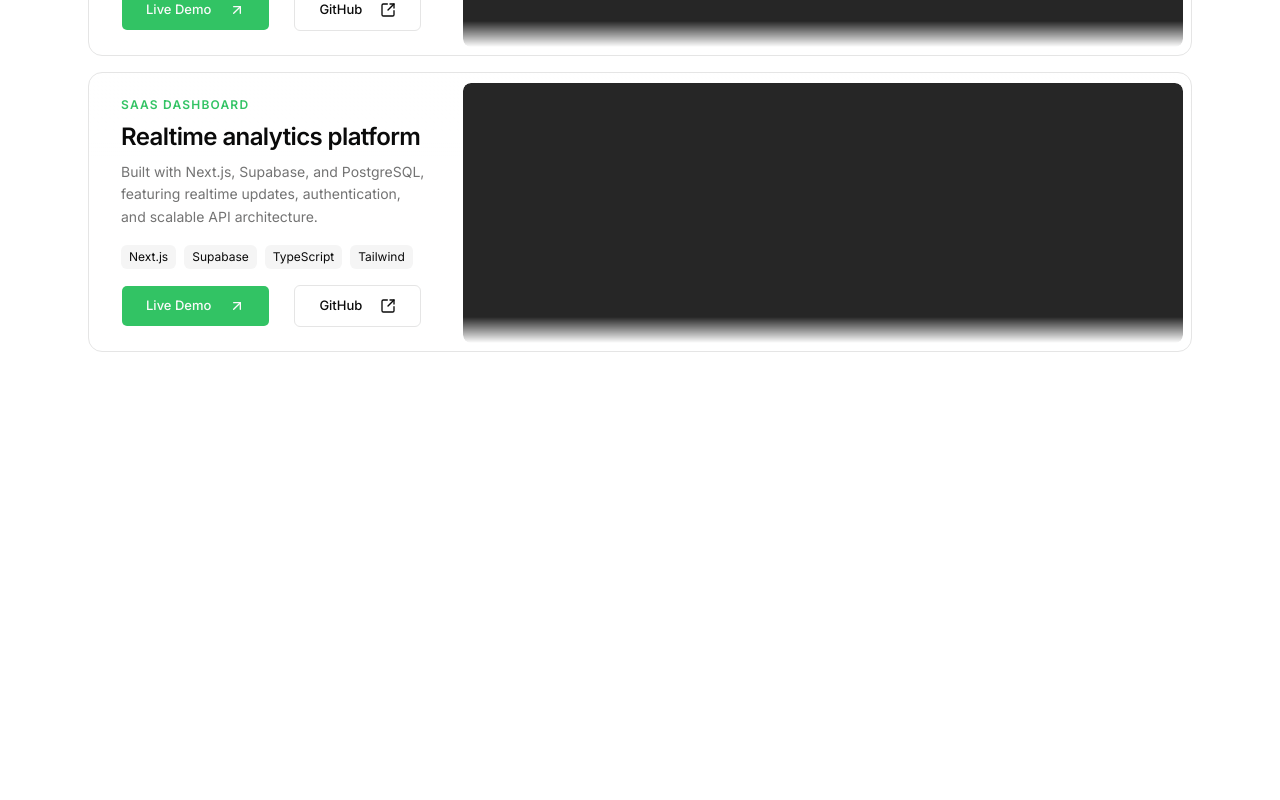
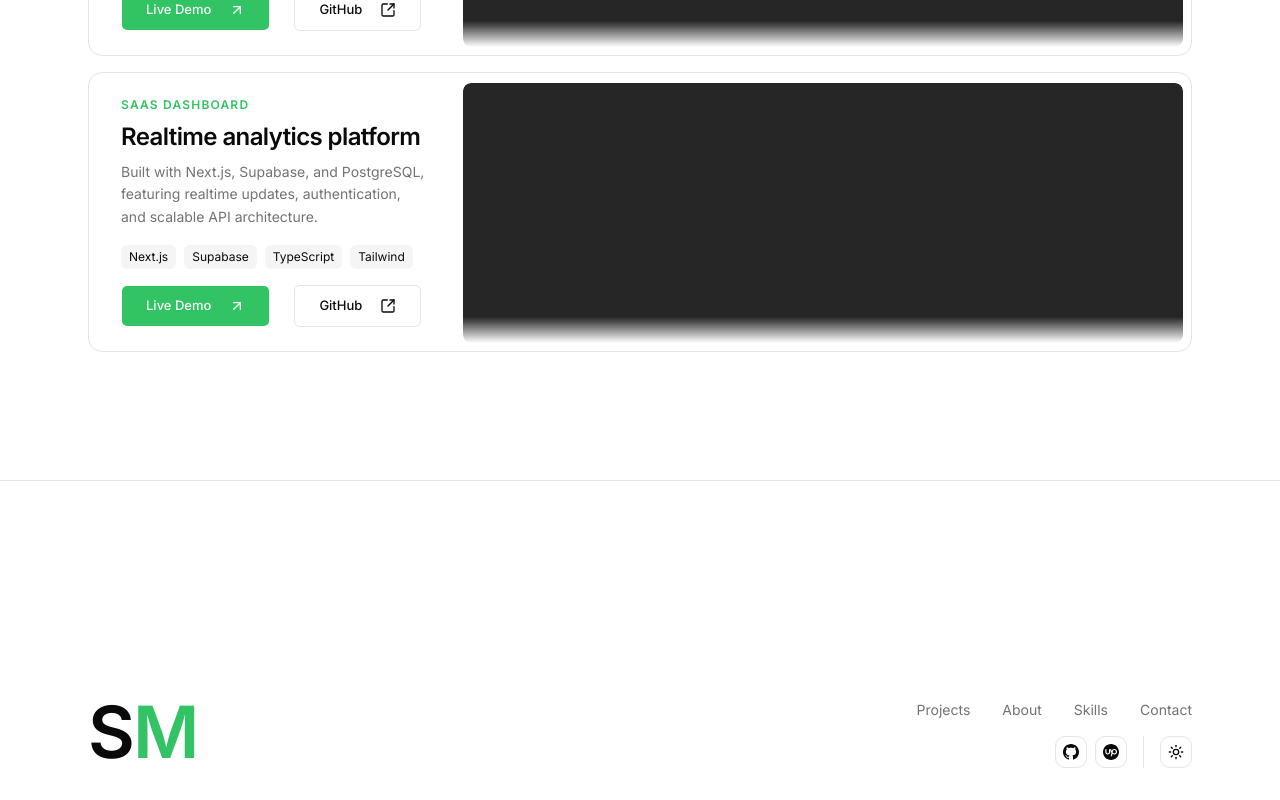
Before and after one commit to svsxn/portfolio, a Next.js app: page / in a window 1280 px wide. Shown: the part 1543-2343 px from the top of the page. Before the commit the page ends 1895 px from the top, so only its background shows below. Built offline with nearby package versions, Linux system fonts and the light colour scheme.

Commit message:
feat: add footer

```diff
--- a/app/layout.tsx
+++ b/app/layout.tsx
@@ -2,7 +2,8 @@ import type { Metadata } from "next";
 import { Inter } from "next/font/google";
 import "./globals.css";
 import { ThemeProvider } from "@/components/theme/theme-provider";
-import { Header } from "@/components/header";
+import { Header } from "@/components/layout/header";
+import Footer from "@/components/layout/footer";
 
 const inter = Inter({
   variable: "--font-inter",
@@ -28,9 +29,8 @@ export default function RootLayout({
       <body className="min-h-full">
         <ThemeProvider attribute="class" defaultTheme="system" enableSystem>
           <Header />
-          {/* px-6 sm:px-12 md:px-24 lg:px-48 xl:px-72 2xl:px-96 */}
-
           <main className="flex flex-1 px-6 mx-auto max-w-6xl">{children}</main>
+          <Footer />
         </ThemeProvider>
       </body>
     </html>
--- /dev/null
+++ b/components/layout/footer/index.tsx
@@ -0,0 +1,20 @@
+import Link from "next/link";
+import { Navbar } from "../header/navbar";
+import { Actions } from "../header/actions";
+
+export default function Footer() {
+  return (
+    <footer className="h-80 bg-card mt-32 border-t">
+      <div className="flex h-full items-end justify-between px-6 py-8 mx-auto md:max-w-6xl">
+        <Link href="#hero" className="text-7xl font-semibold tracking-tight">
+          <span>S</span>
+          <span className="text-primary">M</span>
+        </Link>
+        <div className="flex flex-col items-end gap-4">
+          <Navbar />
+          <Actions />
+        </div>
+      </div>
+    </footer>
+  );
+}
--- a/components/header/actions.tsx
+++ b/components/layout/header/actions.tsx
@@ -1,7 +1,7 @@
 import Link from "next/link";
-import { Button } from "../ui/button";
-import { Separator } from "../ui/separator";
-import { ModeToggle } from "../theme/mode-toggle";
+import { Button } from "../../ui/button";
+import { Separator } from "../../ui/separator";
+import { ModeToggle } from "../../theme/mode-toggle";
 import { links } from "./links";
 
 function IconButton({
--- a/components/header/index.tsx
+++ b/components/layout/header/index.tsx
@@ -5,8 +5,8 @@ import MobileMenu from "./mobile-menu";
 
 export function Header() {
   return (
-    <header className="sticky top-0 z-50 bg-background/80 backdrop-blur px-6 mx-auto md:max-w-6xl">
-      <div className="flex items-center justify-between h-20">
+    <header className="sticky top-0 z-50 bg-background/80 backdrop-blur">
+      <div className="flex items-center justify-between h-20 mx-auto md:max-w-6xl px-6">
         <Link href="#hero" className="text-3xl font-semibold tracking-tight">
           <span>S</span>
           <span className="text-primary">M</span>
```
Also changed, not shown: components/layout/header/links.tsx (renamed from components/header/links.tsx), components/layout/header/mobile-menu.tsx (renamed from components/header/mobile-menu.tsx), components/layout/header/navbar.tsx (renamed from components/header/navbar.tsx).
